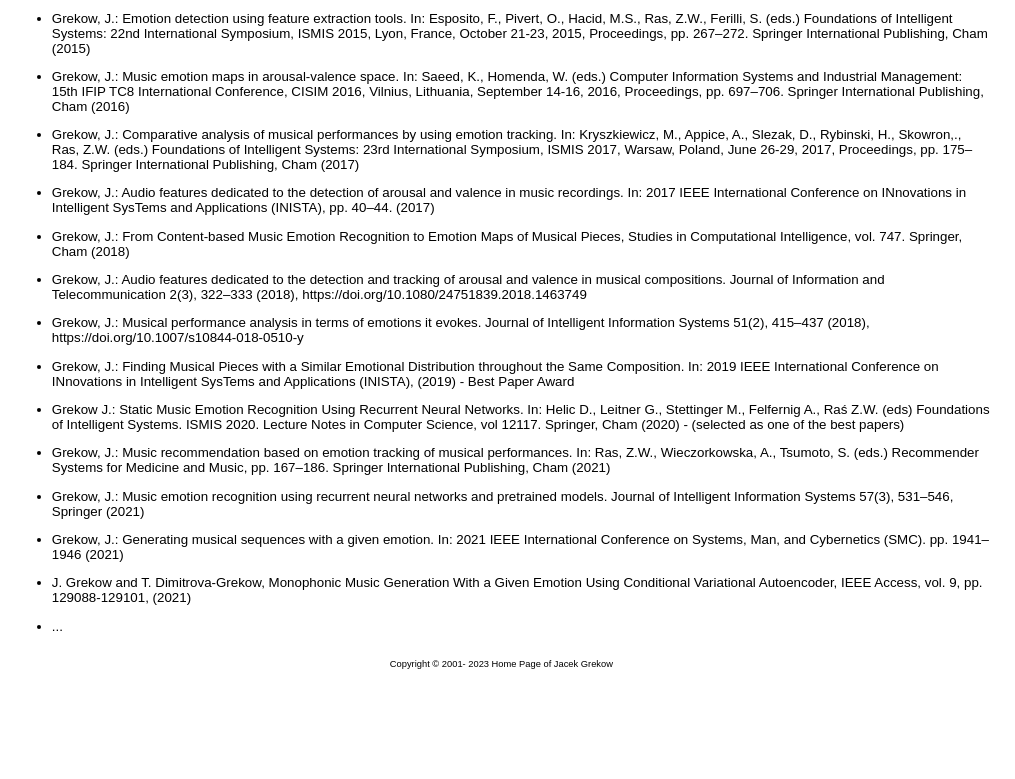
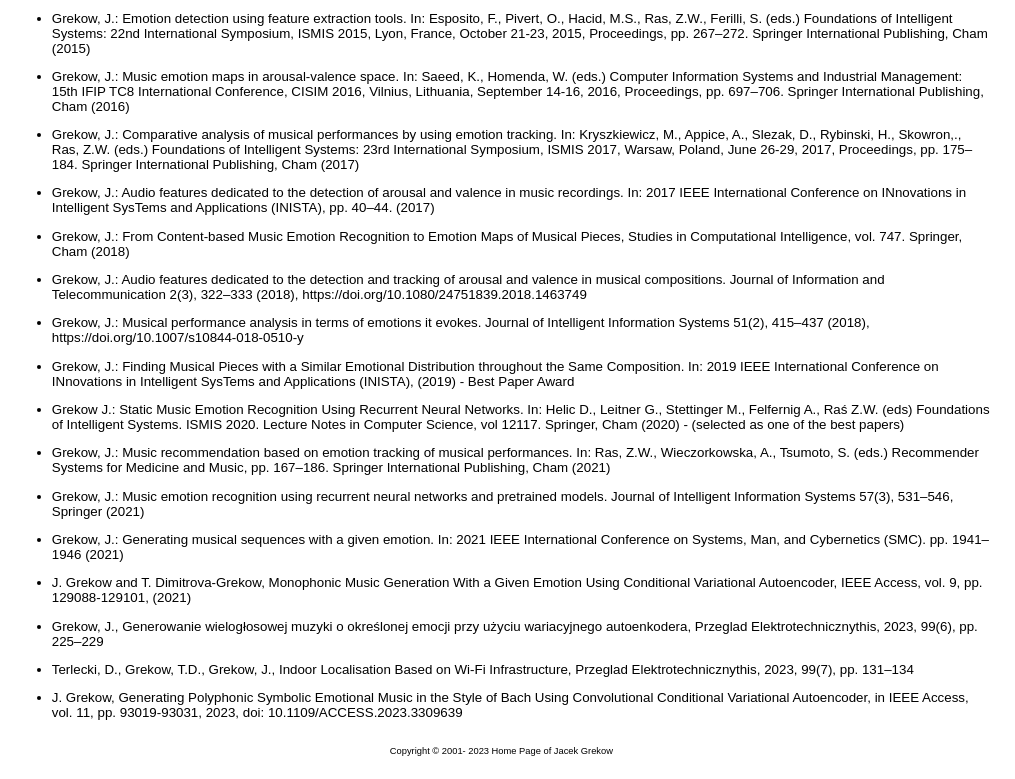
Before and after one commit to grekowj/grekowj.github.io, a plain HTML site: page jgResearch.html in a window 1280 px wide. Shown: the part 1171-1950 px from the top of the page, without its empty margins (265-1280 px from the left). Before the commit the page ends 1909 px from the top, so only its background shows below. Drawn offline with Linux system fonts and the light colour scheme.

Commit message:
Dodanie 3 publikacji

```diff
--- a/jgResearch.html
+++ b/jgResearch.html
@@ -339,9 +339,24 @@
                                                 IEEE Access, vol. 9, pp. 129088-129101, (2021)
                                             </p>
                                         </li>
-                                         <li>
+                                        <li>
                                             <p>
-                                                ...
+                                                Grekow, J., Generowanie wielogłosowej muzyki o określonej emocji przy użyciu wariacyjnego autoenkodera,
+                                                Przeglad Elektrotechnicznythis, 2023, 99(6), pp. 225–229
+                                            </p>
+                                        </li>
+
+                                        <li>
+                                            <p>
+                                                Terlecki, D., Grekow, T.D., Grekow, J.,  Indoor Localisation Based on Wi-Fi Infrastructure,
+                                                Przeglad Elektrotechnicznythis, 2023, 99(7), pp. 131–134
+                                            </p>
+                                        </li>
+                                        <li>
+                                            <p>
+                                                J. Grekow, Generating Polyphonic Symbolic Emotional Music in the Style of Bach
+                                                Using Convolutional Conditional Variational Autoencoder,
+                                                in IEEE Access, vol. 11, pp. 93019-93031, 2023, doi: 10.1109/ACCESS.2023.3309639
                                             </p>
                                         </li>
 
```
